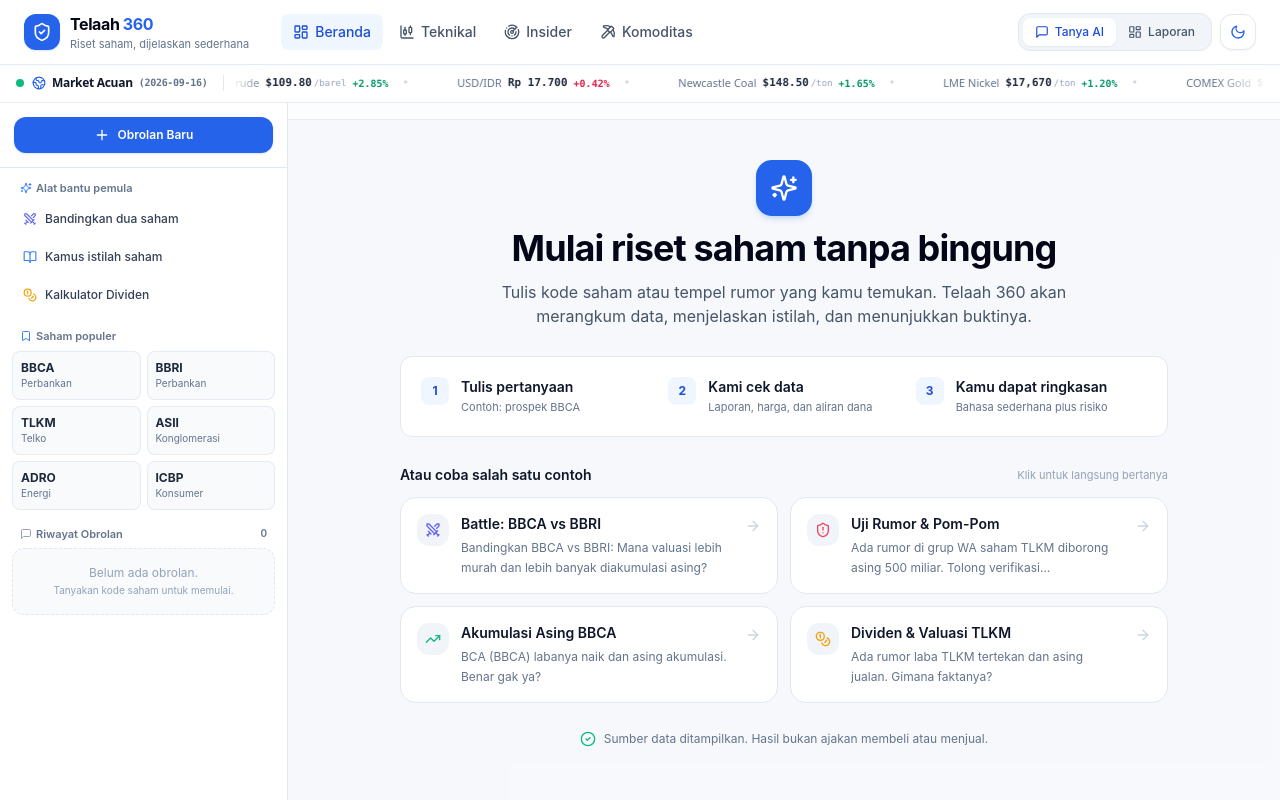
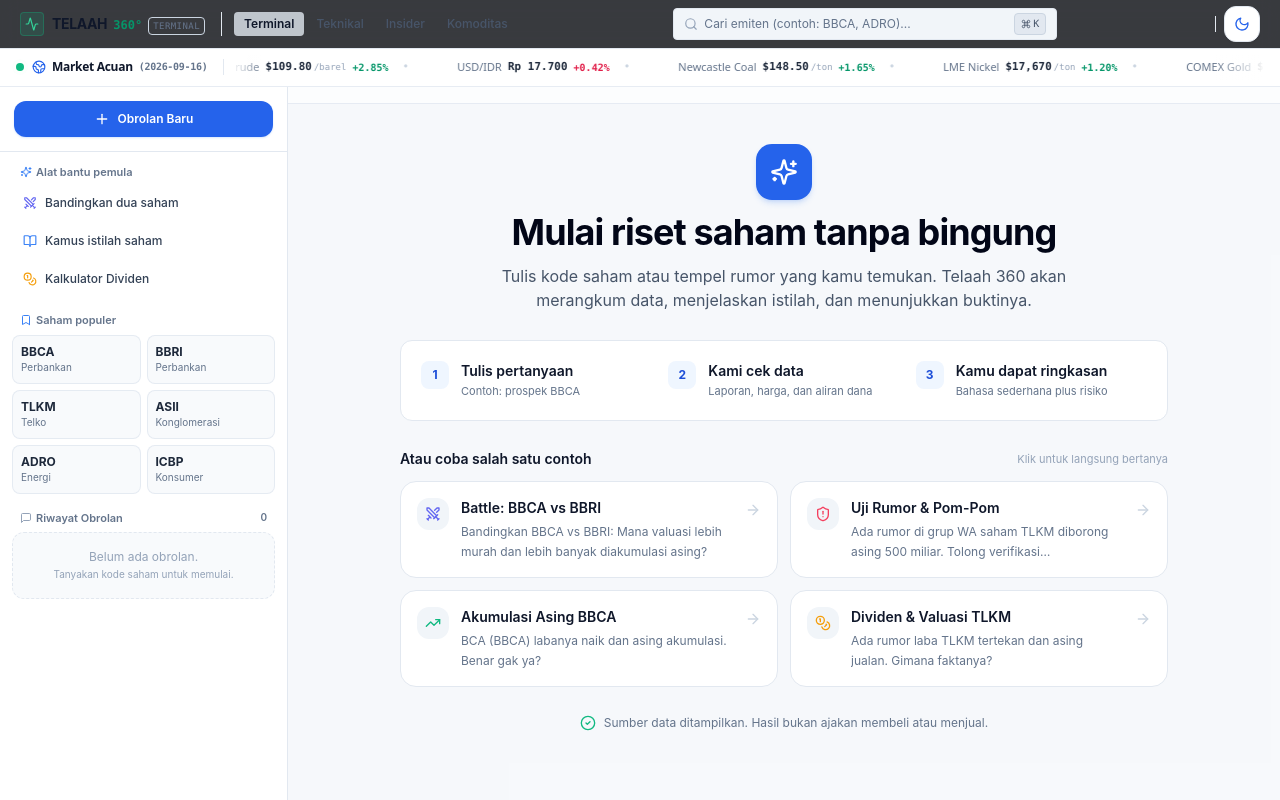
Before and after one commit to meets-indonesia/Telaah-AI, a Next.js app: page / in a window 1280 px wide. Shown: the top 800 px of the page. Built offline with nearby package versions, Linux system fonts and the light colour scheme.

Commit message:
feat(ui): implement institutional terminal header and Koyfin-style ReportHeader

```diff
--- a/src/components/Header.tsx
+++ b/src/components/Header.tsx
@@ -3,99 +3,225 @@
 import React from "react";
 import Link from "next/link";
 import { usePathname } from "next/navigation";
-import { ShieldCheck, MessageSquare, LayoutDashboard, CandlestickChart, Radar, Pickaxe } from "lucide-react";
+import {
+  Activity,
+  Calculator,
+  BookOpen,
+  Scale,
+  PanelRightClose,
+  PanelRightOpen,
+  Search,
+  Command,
+} from "lucide-react";
 import { ThemeToggle } from "./ThemeToggle";
+
+export interface MarketIndexItem {
+  name: string;
+  code: string;
+  price: string;
+  change: string;
+  isPositive: boolean;
+  unit?: string;
+}
 
 interface HeaderProps {
   onSelectExample?: (prompt: string, mode: "quick" | "full") => void;
   currentView?: "chat" | "dashboard";
   onToggleView?: (view: "chat" | "dashboard") => void;
   hasReport?: boolean;
+  marketIndices?: MarketIndexItem[];
+  marketAsOfDate?: string;
+  isCopilotOpen?: boolean;
+  onToggleCopilot?: () => void;
+  onOpenCompare?: () => void;
+  onOpenJargon?: () => void;
+  onOpenDividend?: () => void;
+  onFocusSearch?: () => void;
 }
 
 export const Header: React.FC<HeaderProps> = ({
-  onSelectExample,
-  currentView = "chat",
-  onToggleView,
-  hasReport = false,
+  marketIndices = [],
+  marketAsOfDate = "2026-09-11",
+  isCopilotOpen = true,
+  onToggleCopilot,
+  onOpenCompare,
+  onOpenJargon,
+  onOpenDividend,
+  onFocusSearch,
 }) => {
   const pathname = usePathname();
-  const navItems = [
-    { href: "/", label: "Beranda", icon: LayoutDashboard },
-    { href: "/technical", label: "Teknikal", icon: CandlestickChart },
-    { href: "/insider", label: "Insider", icon: Radar },
-    { href: "/commodity", label: "Komoditas", icon: Pickaxe },
+
+  const navLinks = [
+    { href: "/", label: "Terminal" },
+    { href: "/technical", label: "Teknikal" },
+    { href: "/insider", label: "Insider" },
+    { href: "/commodity", label: "Komoditas" },
   ];
 
   return (
-    <header className="border-b border-slate-200/90 dark:border-slate-800 bg-white/95 dark:bg-[#0b101d]/95 backdrop-blur-md sticky top-0 z-30 transition-colors">
-      <div className="max-w-[1440px] mx-auto px-4 sm:px-6 h-16 flex items-center gap-4">
-        <Link href="/" className="flex items-center gap-2.5 shrink-0" aria-label="Telaah 360, beranda">
-          <div className="w-9 h-9 rounded-xl bg-brand-600 flex items-center justify-center shadow-sm shadow-brand-500/20">
-            <ShieldCheck className="w-5 h-5 text-white" aria-hidden="true" />
+    <header className="sticky top-0 z-40 border-b border-terminal-border bg-[#090a0f]/95 dark:bg-[#090a0f]/95 bg-white/95 backdrop-blur supports-[backdrop-filter]:bg-[#090a0f]/80">
+      {/* Top Main Navigation Bar */}
+      <div className="w-full px-3 lg:px-5 h-12 flex items-center justify-between gap-3 text-xs">
+        {/* Brand & Section Nav */}
+        <div className="flex items-center gap-4 shrink-0">
+          <Link href="/" className="flex items-center gap-2 group" aria-label="Telaah 360, Terminal">
+            <div className="w-6 h-6 rounded bg-emerald-500/15 border border-emerald-500/30 flex items-center justify-center text-emerald-400 group-hover:border-emerald-500/60 transition-colors">
+              <Activity className="w-3.5 h-3.5" />
             </div>
-          <div>
-            <div className="text-base font-bold tracking-tight text-slate-950 dark:text-white">Telaah <span className="text-brand-600 dark:text-brand-400">360</span></div>
-            <p className="hidden sm:block text-[11px] text-slate-500 dark:text-slate-400">Riset saham, dijelaskan sederhana</p>
+            <div className="flex items-baseline gap-1.5">
+              <span className="font-bold text-sm tracking-tight text-slate-900 dark:text-slate-100">TELAAH</span>
+              <span className="font-mono text-xs font-semibold text-emerald-600 dark:text-emerald-400">360°</span>
+              <span className="hidden md:inline-block text-[9px] px-1 py-0.2 rounded border border-slate-300 dark:border-slate-800 text-slate-500 font-mono uppercase tracking-wider">
+                Terminal
+              </span>
             </div>
           </Link>
 
-        <nav aria-label="Navigasi utama" className="hidden lg:flex items-center gap-1 ml-4">
-          {navItems.map((item) => {
-            const Icon = item.icon;
-            const active = pathname === item.href;
+          <nav aria-label="Navigasi Utama" className="hidden sm:flex items-center gap-0.5 border-l border-slate-200 dark:border-slate-800/80 pl-3">
+            {navLinks.map((link) => {
+              const active = pathname === link.href;
               return (
-              <Link key={item.href} href={item.href} aria-current={active ? "page" : undefined} className={`inline-flex items-center gap-1.5 px-3 py-2 rounded-lg text-sm font-medium transition-colors ${active ? "bg-brand-50 text-brand-700 dark:bg-brand-950/60 dark:text-brand-300" : "text-slate-600 hover:bg-slate-100 hover:text-slate-950 dark:text-slate-400 dark:hover:bg-slate-800 dark:hover:text-white"}`}>
-                <Icon className="w-4 h-4" aria-hidden="true" />{item.label}
+                <Link
+                  key={link.href}
+                  href={link.href}
+                  className={`px-2.5 py-1 rounded text-xs font-medium transition-colors ${
+                    active
+                      ? "bg-slate-200/80 dark:bg-slate-800 text-slate-900 dark:text-slate-100 font-semibold"
+                      : "text-slate-600 dark:text-slate-400 hover:text-slate-900 dark:hover:text-slate-200 hover:bg-slate-100 dark:hover:bg-slate-800/40"
+                  }`}
+                >
+                  {link.label}
                 </Link>
               );
             })}
           </nav>
+        </div>
 
-        <div className="ml-auto flex items-center gap-2">
-          {/* View Mode Toggle: Chat vs Studio */}
-          {onToggleView && (
-            <div className="hidden sm:flex items-center p-1 rounded-xl bg-slate-100 dark:bg-slate-900 border border-slate-200 dark:border-slate-800 text-xs" aria-label="Tampilan beranda">
+        {/* Global Search Hotkey Trigger */}
+        <div className="flex-1 max-w-sm mx-2 hidden md:block">
           <button
             type="button"
-                onClick={() => onToggleView("chat")}
-                className={`flex items-center gap-1.5 px-3 py-1.5 rounded-lg font-medium transition-all ${
-                  currentView === "chat"
-                    ? "bg-white dark:bg-brand-600 text-brand-700 dark:text-white shadow-sm"
-                    : "text-slate-600 dark:text-slate-400 hover:text-slate-900 dark:hover:text-slate-200"
+            onClick={onFocusSearch}
+            className="w-full flex items-center justify-between px-2.5 py-1 rounded bg-slate-100 dark:bg-[#12151f] border border-slate-200 dark:border-slate-800/80 text-slate-500 dark:text-slate-400 hover:border-slate-300 dark:hover:border-slate-700 transition text-xs"
+          >
+            <span className="flex items-center gap-1.5">
+              <Search className="w-3.5 h-3.5 text-slate-400" />
+              <span className="text-slate-500 dark:text-slate-400">Cari emiten (contoh: BBCA, ADRO)...</span>
+            </span>
+            <kbd className="hidden lg:inline-flex items-center gap-0.5 text-[10px] font-mono px-1.5 py-0.5 bg-slate-200 dark:bg-slate-800 text-slate-600 dark:text-slate-400 rounded border border-slate-300 dark:border-slate-700">
+              <Command className="w-2.5 h-2.5" /> K
+            </kbd>
+          </button>
+        </div>
+
+        {/* Right Tools & Toggles */}
+        <div className="flex items-center gap-1.5 shrink-0">
+          {onOpenCompare && (
+            <button
+              type="button"
+              onClick={onOpenCompare}
+              title="Bandingkan 2 Saham"
+              className="hidden sm:inline-flex items-center gap-1 px-2 py-1 rounded hover:bg-slate-100 dark:hover:bg-slate-800 text-slate-600 dark:text-slate-400 hover:text-slate-900 dark:hover:text-slate-200 text-xs transition"
+            >
+              <Scale className="w-3.5 h-3.5" />
+              <span className="hidden xl:inline">Compare</span>
+            </button>
+          )}
+
+          {onOpenDividend && (
+            <button
+              type="button"
+              onClick={onOpenDividend}
+              title="Kalkulator Dividen"
+              className="hidden sm:inline-flex items-center gap-1 px-2 py-1 rounded hover:bg-slate-100 dark:hover:bg-slate-800 text-slate-600 dark:text-slate-400 hover:text-slate-900 dark:hover:text-slate-200 text-xs transition"
+            >
+              <Calculator className="w-3.5 h-3.5" />
+              <span className="hidden xl:inline">Dividen</span>
+            </button>
+          )}
+
+          {onOpenJargon && (
+            <button
+              type="button"
+              onClick={onOpenJargon}
+              title="Kamus Jargon Saham"
+              className="hidden sm:inline-flex items-center gap-1 px-2 py-1 rounded hover:bg-slate-100 dark:hover:bg-slate-800 text-slate-600 dark:text-slate-400 hover:text-slate-900 dark:hover:text-slate-200 text-xs transition"
+            >
+              <BookOpen className="w-3.5 h-3.5" />
+              <span className="hidden xl:inline">Jargon</span>
+            </button>
+          )}
+
+          {/* Copilot Dock Toggle Button with Hotkey */}
+          {onToggleCopilot && (
+            <button
+              type="button"
+              onClick={onToggleCopilot}
+              title={`Toggle AI Copilot (${isCopilotOpen ? "Tutup" : "Buka"}) (⌘J)`}
+              className={`flex items-center gap-1.5 px-2 py-1 rounded border text-xs font-medium transition ${
+                isCopilotOpen
+                  ? "bg-slate-200/80 dark:bg-slate-800 border-slate-300 dark:border-slate-700 text-slate-900 dark:text-slate-100"
+                  : "bg-transparent border-slate-200 dark:border-slate-800 text-slate-600 dark:text-slate-400 hover:text-slate-900 dark:hover:text-slate-200"
               }`}
             >
-                <MessageSquare className="w-3.5 h-3.5" />
-                <span>Tanya AI</span>
+              {isCopilotOpen ? <PanelRightClose className="w-3.5 h-3.5" /> : <PanelRightOpen className="w-3.5 h-3.5" />}
+              <span>Copilot</span>
+              <kbd className="hidden lg:inline-flex items-center text-[9px] font-mono px-1 py-0.2 bg-slate-300/60 dark:bg-slate-700/60 text-slate-700 dark:text-slate-300 rounded ml-0.5">
+                ⌘J
+              </kbd>
             </button>
-              <button
-                type="button"
-                onClick={() => onToggleView("dashboard")}
-                className={`flex items-center gap-1.5 px-3 py-1.5 rounded-lg font-medium transition-all ${
-                  currentView === "dashboard"
-                    ? "bg-white dark:bg-brand-600 text-brand-700 dark:text-white shadow-sm"
-                    : "text-slate-600 dark:text-slate-400 hover:text-slate-900 dark:hover:text-slate-200"
-                }`}
-              >
-                <LayoutDashboard className="w-3.5 h-3.5" />
-                <span>Laporan</span>
-                {hasReport && (
-                  <span className="w-2 h-2 rounded-full bg-emerald-500 animate-pulse" />
-                )}
-              </button>
-            </div>
           )}
 
+          <div className="h-4 w-px bg-slate-200 dark:border-slate-800/80 mx-0.5" />
           <ThemeToggle />
         </div>
       </div>
-      <nav aria-label="Navigasi seluler" className="lg:hidden flex items-center gap-1 overflow-x-auto px-3 pb-2 no-scrollbar">
-        {navItems.map((item) => {
-          const Icon = item.icon;
-          const active = pathname === item.href;
-          return <Link key={item.href} href={item.href} aria-current={active ? "page" : undefined} className={`flex-1 min-w-fit inline-flex items-center justify-center gap-1.5 px-3 py-1.5 rounded-lg text-xs font-medium ${active ? "bg-brand-50 text-brand-700 dark:bg-brand-950/60 dark:text-brand-300" : "text-slate-500 dark:text-slate-400"}`}><Icon className="w-3.5 h-3.5" />{item.label}</Link>;
-        })}
-      </nav>
+
+      {/* Global Macro Ticker Tape Strip */}
+      {marketIndices && marketIndices.length > 0 && (
+        <div className="border-t border-terminal-border bg-slate-50 dark:bg-[#07090e] px-3 py-1 flex items-center text-[11px] font-mono overflow-hidden">
+          <div className="shrink-0 flex items-center gap-2 pr-3 border-r border-slate-200 dark:border-slate-800/80 font-sans font-medium text-slate-500 dark:text-slate-400">
+            <span className="relative flex h-1.5 w-1.5">
+              <span className="animate-ping absolute inline-flex h-full w-full rounded-full bg-emerald-400 opacity-75"></span>
+              <span className="relative inline-flex rounded-full h-1.5 w-1.5 bg-emerald-500"></span>
+            </span>
+            <span className="text-[10px] uppercase tracking-wider font-semibold text-slate-700 dark:text-slate-300">
+              IDX LIVE
+            </span>
+            <span className="text-[9px] text-slate-400 hidden sm:inline">
+              ({marketAsOfDate})
+            </span>
+          </div>
+
+          {/* Tape Container */}
+          <div className="overflow-hidden relative w-full ml-3 flex items-center">
+            <div className="animate-ticker flex items-center gap-6 py-0.5">
+              {[...marketIndices, ...marketIndices].map((item, idx) => (
+                <div
+                  key={`${item.code}-${idx}`}
+                  className="flex items-center gap-1.5 shrink-0 px-1 py-0.5 rounded hover:bg-slate-200/50 dark:hover:bg-slate-800/50 transition cursor-default"
+                >
+                  <span className="text-slate-600 dark:text-slate-400 font-sans font-medium">{item.name}</span>
+                  <span className="font-semibold text-slate-900 dark:text-slate-200 tabular-nums">
+                    {item.price}
+                    {item.unit && <span className="text-[9px] text-slate-400 font-normal ml-0.5">{item.unit}</span>}
+                  </span>
+                  <span
+                    className={`text-[10px] px-1 py-0.2 rounded font-semibold tabular-nums ${
+                      item.isPositive
+                        ? "text-emerald-700 dark:text-emerald-400 bg-emerald-500/10"
+                        : "text-rose-700 dark:text-rose-400 bg-rose-500/10"
+                    }`}
+                  >
+                    {item.change}
+                  </span>
+                  <span className="text-slate-300 dark:text-slate-800 select-none">•</span>
+                </div>
+              ))}
+            </div>
+          </div>
+        </div>
+      )}
     </header>
   );
 };
```
Also changed, not shown: src/components/ReportHeader.tsx (+131 -77 lines). Lines whose indentation alone changed are shown as unchanged.
